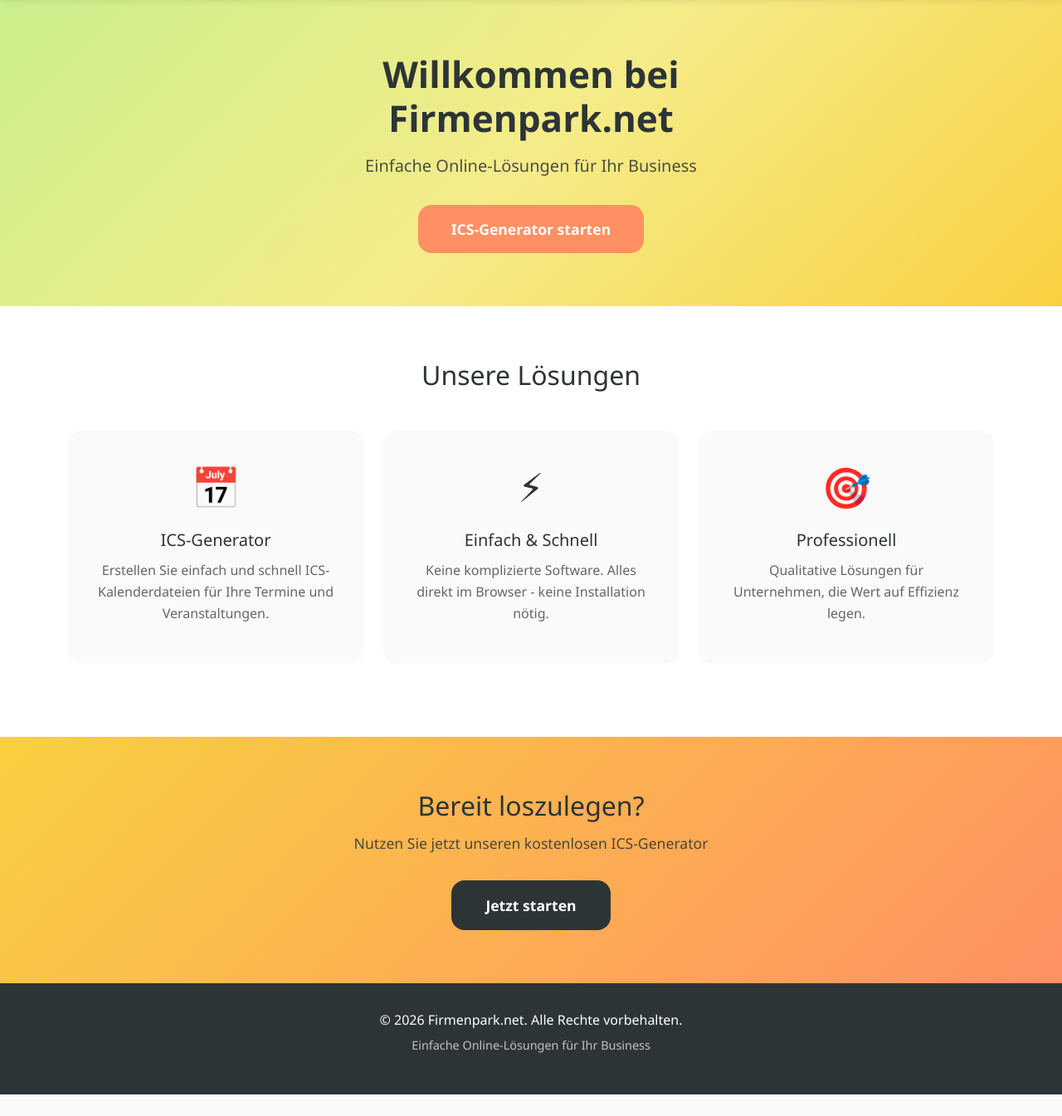
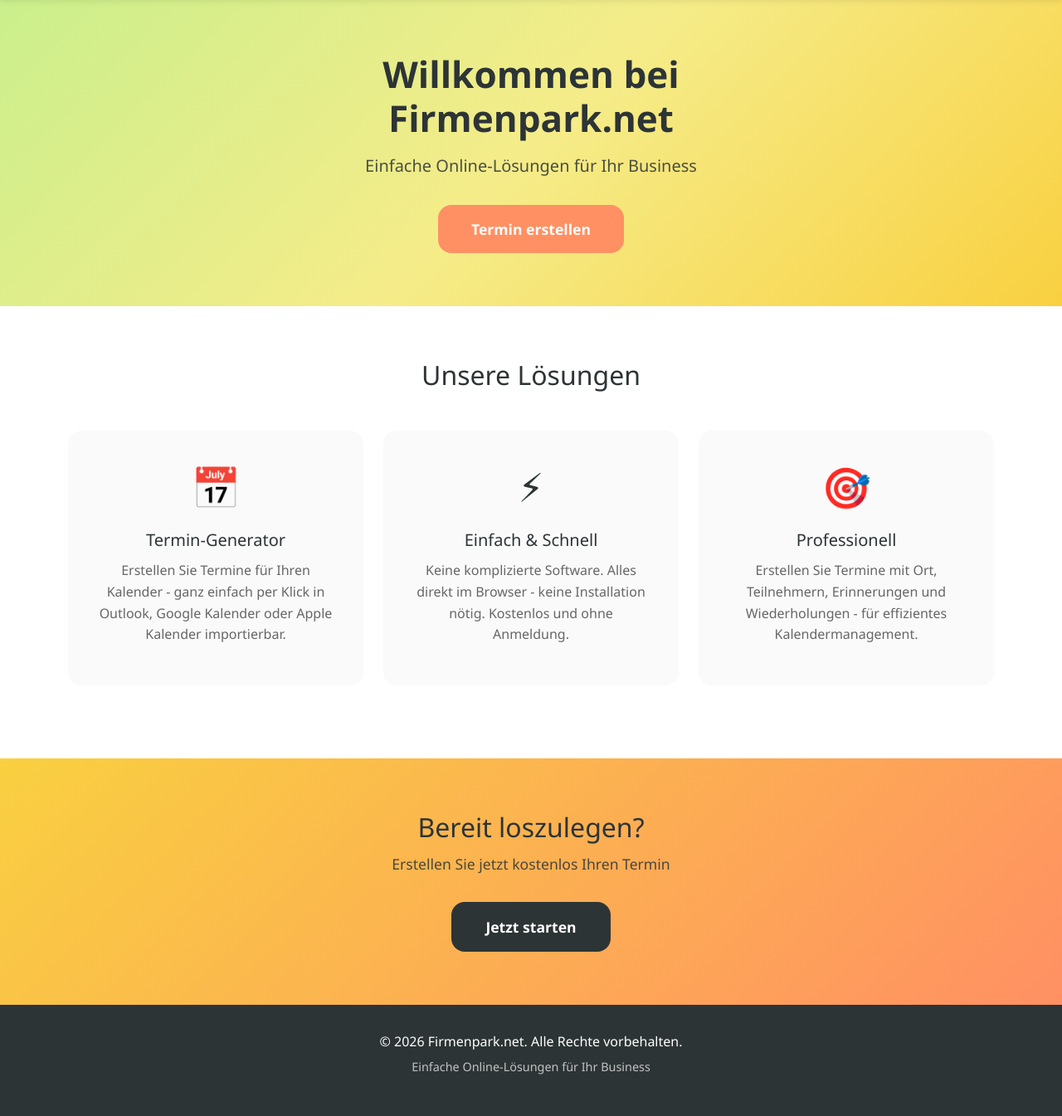
Before and after one commit to pablo-og/Firmenpark, a Flask app: page / in a window 1280 px wide. Shown: the part 169-1514 px from the top of the page at 83% size. Before the commit the page ends 1488 px from the top, so only its background shows below. Run offline with Flask 3, Linux system fonts and the light colour scheme.

Commit message:
Update index page with user-friendly terminology

```diff
--- a/app/templates/main/index.html
+++ b/app/templates/main/index.html
@@ -8,7 +8,7 @@
         <div class="hero-content">
             <h1 class="hero-title">Willkommen bei Firmenpark.net</h1>
             <p class="hero-subtitle">Einfache Online-Lösungen für Ihr Business</p>
-            <a href="{{ url_for('main.ics') }}" class="btn btn-hero">ICS-Generator starten</a>
+            <a href="{{ url_for('main.ics') }}" class="btn btn-hero">Termin erstellen</a>
         </div>
     </div>
 </section>
@@ -20,22 +20,22 @@
             <div class="col-md-4">
                 <div class="feature-card">
                     <div class="feature-icon">📅</div>
-                    <h3>ICS-Generator</h3>
-                    <p>Erstellen Sie einfach und schnell ICS-Kalenderdateien für Ihre Termine und Veranstaltungen.</p>
+                    <h3>Termin-Generator</h3>
+                    <p>Erstellen Sie Termine für Ihren Kalender - ganz einfach per Klick in Outlook, Google Kalender oder Apple Kalender importierbar.</p>
                 </div>
             </div>
             <div class="col-md-4">
                 <div class="feature-card">
                     <div class="feature-icon">⚡</div>
                     <h3>Einfach & Schnell</h3>
-                    <p>Keine komplizierte Software. Alles direkt im Browser - keine Installation nötig.</p>
+                    <p>Keine komplizierte Software. Alles direkt im Browser - keine Installation nötig. Kostenlos und ohne Anmeldung.</p>
                 </div>
             </div>
             <div class="col-md-4">
                 <div class="feature-card">
                     <div class="feature-icon">🎯</div>
                     <h3>Professionell</h3>
-                    <p>Qualitative Lösungen für Unternehmen, die Wert auf Effizienz legen.</p>
+                    <p>Erstellen Sie Termine mit Ort, Teilnehmern, Erinnerungen und Wiederholungen - für effizientes Kalendermanagement.</p>
                 </div>
             </div>
         </div>
@@ -45,7 +45,7 @@
 <section class="cta">
     <div class="container">
         <h2>Bereit loszulegen?</h2>
-        <p>Nutzen Sie jetzt unseren kostenlosen ICS-Generator</p>
+        <p>Erstellen Sie jetzt kostenlos Ihren Termin</p>
         <a href="{{ url_for('main.ics') }}" class="btn btn-cta">Jetzt starten</a>
     </div>
 </section>
```
